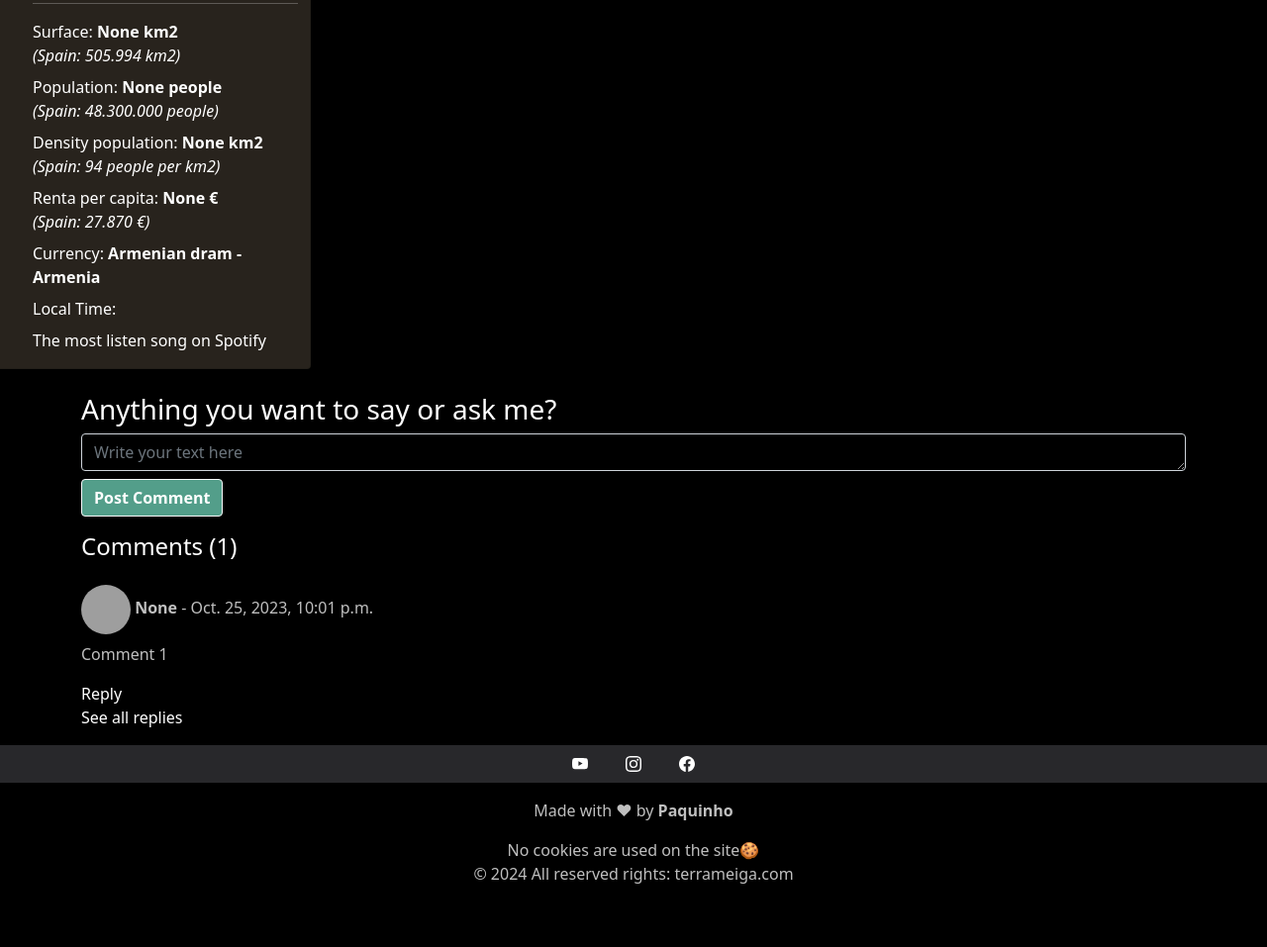
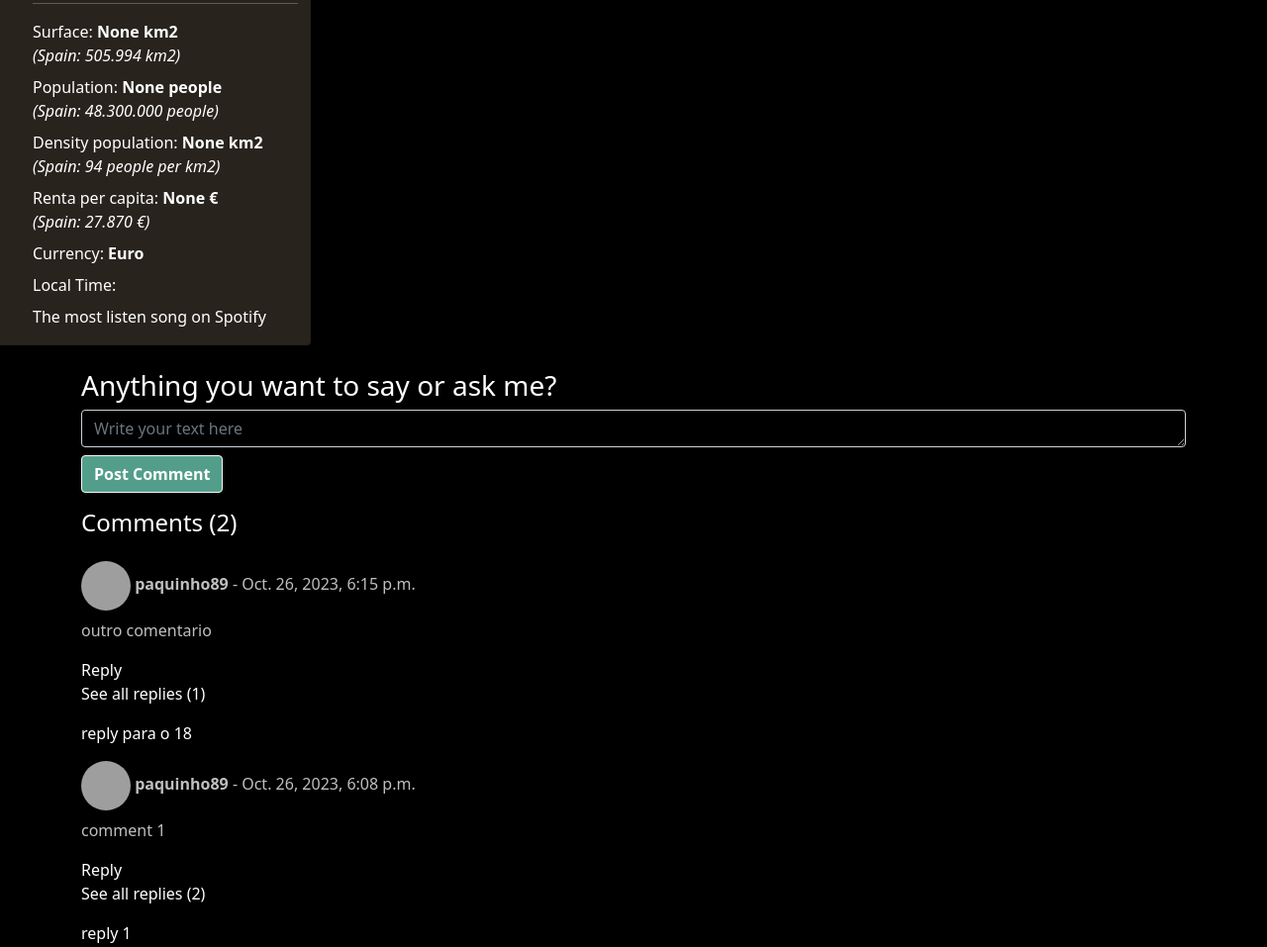
Before and after one commit to paquinho89/terrameiga, a Django app: page /bicicleteiros/ in a window 1280 px wide. Shown: the part 363-1320 px from the top of the page at 99% size. Before the commit the page ends 1256 px from the top, so only its background shows below. Run offline with Django 4.2, Linux system fonts and the light colour scheme; a user stored in the database is signed in; data comes from the database, SQL or seed files in the repository; data that the repository does not hold is empty; some libraries are stand-ins or nearby versions; grey boxes are pictures that could not be loaded.

Commit message:
comment_replies_2

```diff
--- a/bicicleteiros/forms.py
+++ b/bicicleteiros/forms.py
@@ -18,10 +18,11 @@
 class chat_replies_form(forms.ModelForm):
     class Meta:
         model=chat_comments_replies_model
-        fields = ['reply_text']
+        fields = ['reply_text', 'pk_original_comment']
 #Esto dos widgets é para meter o formato de bootstrap no form. {{ form }} que está en artigos_content.html.
 #O attrs é CSS style
         widgets = {
             'reply_text': forms.Textarea (attrs = {'class': 'form-control', 'style': "background-color: red; color:white", 'placeholder':'Write here your reply',
-                                                    'rows':1})
+                                                    'rows':1}),
+            'pk_original_comment': forms.Textarea()
         }
--- a/bicicleteiros/models.py
+++ b/bicicleteiros/models.py
@@ -43,24 +43,24 @@
 
 #Modelo para os comentarios:
 class chat_comments_model(models.Model):
-    slug = models.SlugField(blank=True, unique=True, verbose_name="Deixar_en_blanco")
     comentario = models.TextField(blank=False)
     #Teño que utilizar DateField e non podo utilizar o DateTimeField porque na base de datos de Postgress
     #de Railway non me acepta o datetime field.
     #date_added = models.DateField (default=datetime.now, blank=True, null=True)
     date_added = models.DateTimeField (default=timezone.now, blank=True)
     username_comment = models.CharField(max_length=33, blank=True, null=True)
+    number_of_replies = models.IntegerField(blank=True, null=True)
 
     #Esto é para que me ordene os comentarios na páxina por data. Os comentarios máis recentes que se posicionen arriba
     class Meta:
         ordering = ['-date_added']
 
     def __str__(self):
-        return (self.comentario)
+        return (str(self.pk))
 
 #Modelo no que se gardarán as replies dos comentarios
 class chat_comments_replies_model(models.Model):
-    original_comment = models.ForeignKey(chat_comments_model, on_delete=models.CASCADE, related_name='replies')
+    pk_original_comment = models.ForeignKey(chat_comments_model, on_delete=models.CASCADE, related_name='replies')
     reply_text = models.TextField(blank=True)
     date_added = models.DateTimeField(default=timezone.now, blank=True)
     username_reply = models.CharField(max_length=33, blank=True, null=True)
--- a/bicicleteiros/templates/bicicleteiros_home_page.html
+++ b/bicicleteiros/templates/bicicleteiros_home_page.html
@@ -75,23 +75,30 @@
         <h4 style="color: white">Comments ({{chat_number_comments_html}})</h4>
           <div class="comment mt-4 text-justify float-left" id="chat_box">
             {% for chat_comments in chat_comments_all_html %}
-            <h6 style="color: rgba(191, 191, 191, 1)"><img src="/static/pictures/bike_avatars/touring_bike.jpg" alt="" class="rounded-circle" width="50" height="50"><strong> {{ chat_comments.username_comment }}</strong> - {{ chat_comments.date_added }} </h6>
+              <h6 style="color: rgba(191, 191, 191, 1)">
+                  <img src="/static/pictures/bike_avatars/touring_bike.jpg" alt="" class="rounded-circle" width="50" height="50">
+                  <strong> {{ chat_comments.username_comment }}</strong> - {{ chat_comments.date_added }}
+              </h6>
               <p style="color: rgba(191, 191, 191, 1)">{{ chat_comments.comentario }}</p>
-              <label data-toggle="modal" data-target="#exampleModalCenter" style="color: white;">Reply</label>
-            <p style="color: white;">See all replies</p>
+              <!--When the button is clicked, the input field in the modal section (id=comment-pk) is going to be auto-populated with the chat_comments.pk
+                  thanks to the function created in javascript (setCommentPK)-->
+              <label onclick="setCommentPK( {{chat_comments.pk}} )"" data-toggle="modal" data-target="#exampleModalCenter" data-comment-pk="{{ chat_comments.pk }}" style="color: white;">Reply </label>
+                <p style="color: white;">See all replies ({{chat_comments.number_of_replies}})</p>
+                {% for reply in replies_comments_all_html %}
+                <!--string format is to convert and ensure both values are strings, because if they do not have the same type, a igualdade non funciona-->
+                {% if chat_comments.pk|stringformat:"s" == reply.pk_original_comment|stringformat:"s" %}
+                  <p style="color: white;">{{ reply.reply_text }}</p>
+                {% endif %}
               {% endfor %}
-          </div>
-      </div>
-    </div>
-  </div>
-</section>
+            {% endfor %}
 
-<!-- Modal -->
+
+<!-- Modal for replies -->
 <div class="modal fade" id="exampleModalCenter" tabindex="-1" role="dialog" aria-labelledby="exampleModalCenterTitle" aria-hidden="true">
     <div class="modal-dialog modal-dialog-centered" role="document">
         <div id="delete_account_section" class="modal-content">
             <div class="modal-header">
-              <h5 class="modal-title" id="exampleModalLongTitle">Write your reply</h5>
+                <h5 class="modal-title" id="exampleModalLongTitle">Write your reply for Comment</h5>
                 <button type="button" class="close" data-dismiss="modal" aria-label="Close">
                     <span aria-hidden="true">&times;</span>
                 </button>
@@ -100,16 +107,29 @@
                 <label>Write your reply</label>
                 <form class="mx-1 mx-md-4 mt-3" method="POST" action="" novalidate>
                     {% csrf_token %}
+                    <!--IMPORTANTE: o que está facendo o input eiqui é autopopulando o 'pk_original_comment' field do formulario 'chat_replies_form'
+                      Ten type='hidden' porque non quero que se mostre-->
+                    <input type="hidden" name="pk_original_comment" id="comment-pk">
+                    <!--Deixo o {{ form_chat_reply_html.pk_original_comment }} comentado para que sepas que o chat_comments.pk estase a gardar aí.-->
+                    <!--{{ form_chat_reply_html.pk_original_comment }}-->
                     {{ form_chat_reply_html.reply_text }}
                     <button type="submit" class="btn btn-danger mt-3">Reply</button>
                     <button type="button" class="btn btn-secondary mt-3" data-dismiss="modal">Cancel</button>
                 </form>
             </div>
-
         </div>
     </div>
 </div>
 
 </body>
 
+<!--This is the javascript function which captures the chat_comments.pk when the "Reply" button is clicked.-->
+<script>
+  function setCommentPK(pk) {
+      document.getElementById('comment-pk').value = pk;
+  }
+</script>
+
+
+
 {% endblock content %}
--- a/bicicleteiros/views.py
+++ b/bicicleteiros/views.py
@@ -114,11 +114,23 @@
             if form_chat_reply.is_valid():
                 #Collemos o texto do reply
                 reply_text_var = form_chat_reply.cleaned_data.get('reply_text')
+                #Collemos o pk que está gardado no campo 'pk_original_comment' do formulario 'form_chat_reply', porque no html coa axuda de Javascript autocompletaros o 'pk_original_comment'
+                # do formulario co pk do comentario orixinal. Esto é algo que se fai no html (bicicleteiros_home_page.html)
+                pk_original_comment_var = form_chat_reply.cleaned_data.get('pk_original_comment')
                 # ESto é para que se asigne o reply ao comentario raíz. Fago que o 'original_comment' do modelo 'chat_comments_replies_model' sexa igual que o "comentario" do 'chat_comments_model'
                 #Gardo os datos no modelo "chat_comments_replies_model". Nota, para o original_comment que é o campo común entre os 2 modelos ('chat_comments_replies_model' & 'chat_comments_model')
                 #teño que meter o post_comment que é unha variable que collo anteriormente que ten o texto do comentario raíz
-                new_instance_reply = chat_comments_replies_model (reply_text= reply_text_var, username_reply = request.user.username, original_comment = post_comment)
+                new_instance_reply = chat_comments_replies_model (reply_text= reply_text_var, username_reply = request.user.username, pk_original_comment = pk_original_comment_var)
                 new_instance_reply.save()
+                #Filtramos polo pk_original comment para contar cantas replies hay de cada comentario raíz
+                number_replies_per_comment = chat_comments_replies_model.objects.filter(pk_original_comment=new_instance_reply.pk_original_comment).count()
+                #E despois actualizamos o modelo chat_comments_model co número de replies que ten cada comentario
+                pk_of_the_comment_to_update=str(new_instance_reply.pk_original_comment)
+                comment_entry_to_update = chat_comments_model.objects.filter(pk=pk_of_the_comment_to_update).first()
+                #Actualizamos o comentario
+                comment_entry_to_update.number_of_replies = number_replies_per_comment
+                comment_entry_to_update.save()
+
                 #Esto é para que me mostre a mensaxe de que se engadiu o reply o comentario
                 messages.success(request, 'Your reply has been successfully included!')
                 #artigos_content e que para que me retorne a vista do blog
@@ -135,6 +147,9 @@
         chat_comments_all = chat_comments_model.objects.all().order_by('-date_added')
         #Contamos o número total de comentarios para polo na páxina
         number_comments=chat_comments_model.objects.all().count()
+        #Eiqui collo as replies dos cometarios
+        replies_comments_all = chat_comments_replies_model.objects.all()
+
 
         context = {
             'journey_day_html' : current_journey_day ,
@@ -157,6 +172,7 @@
             'chat_comments_all_html' : chat_comments_all,
             'chat_number_comments_html' : number_comments,
             'form_chat_reply_html' : form_chat_reply,
+            'replies_comments_all_html' : replies_comments_all,
 
             'graph_money_type_html' :all_entry_days
         }
```
Also changed, not shown: bicicleteiros/migrations/0001_initial.py (added), bicicleteiros/migrations/__init__.py (added), db.sqlite3. Lines whose indentation alone changed are shown as unchanged.
